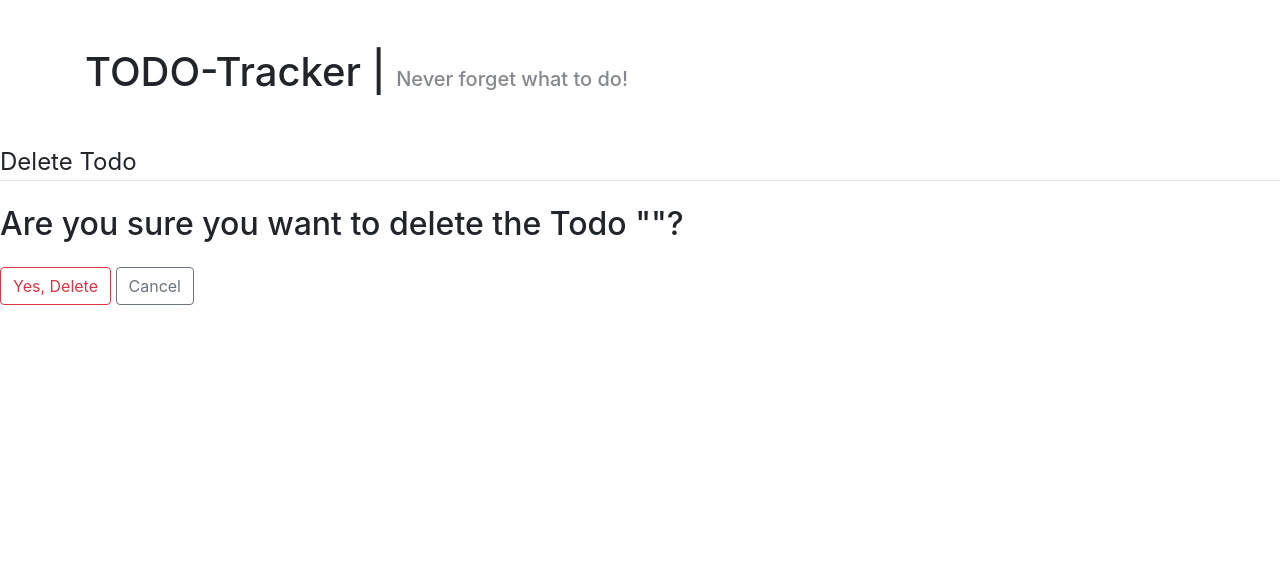
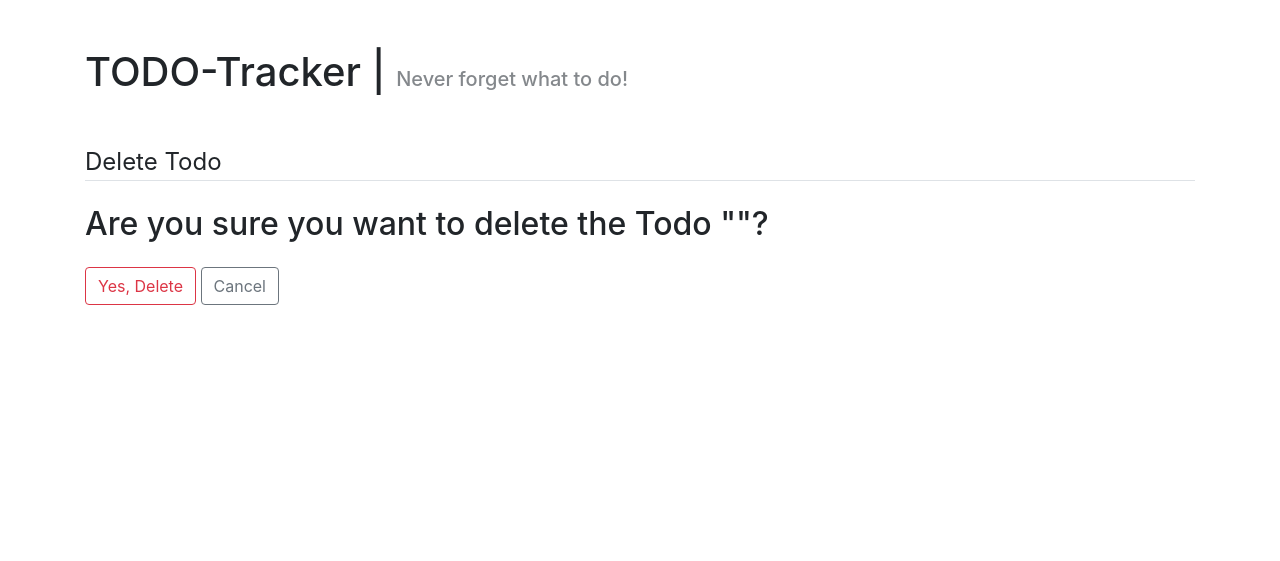
Before and after one commit to akakream/Todotrackerwithdjango, a Django app: template todos/templates/todos/todo_confirm_delete.html in a window 1280 px wide. Shown: the part 56-617 px from the top of the page. Run offline with Django 3.2, Linux system fonts and the light colour scheme; the template is opened without the code that fills it, so the values that code supplies are empty; some libraries are stand-ins or nearby versions.

Commit message:
add container layout to delete page

```diff
--- a/todos/templates/todos/todo_confirm_delete.html
+++ b/todos/templates/todos/todo_confirm_delete.html
@@ -1,6 +1,8 @@
 {% extends "todos/base.html" %}
 {% block content %}
-    <div class="content-section">
+    <div class="container">
+        <div class="row">
+            <div class="col">
                 <form method="POST">
                     {% csrf_token %}
                     <fieldset class="form-group">
@@ -13,4 +15,6 @@
                     </div>
                 </form>
             </div>
+        </div>
+    </div>
 {% endblock content %}
```
Lines whose indentation alone changed are shown as unchanged.
